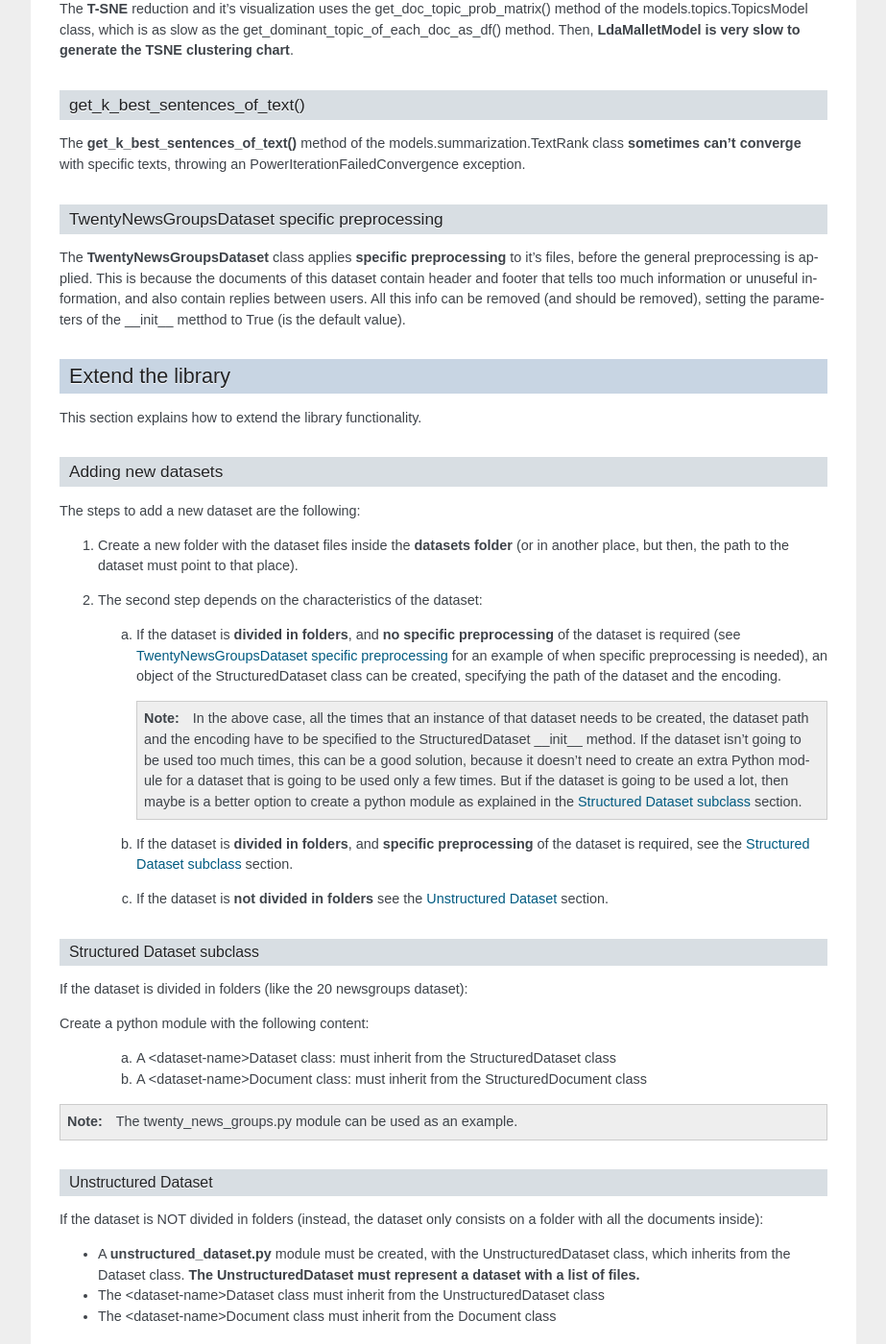
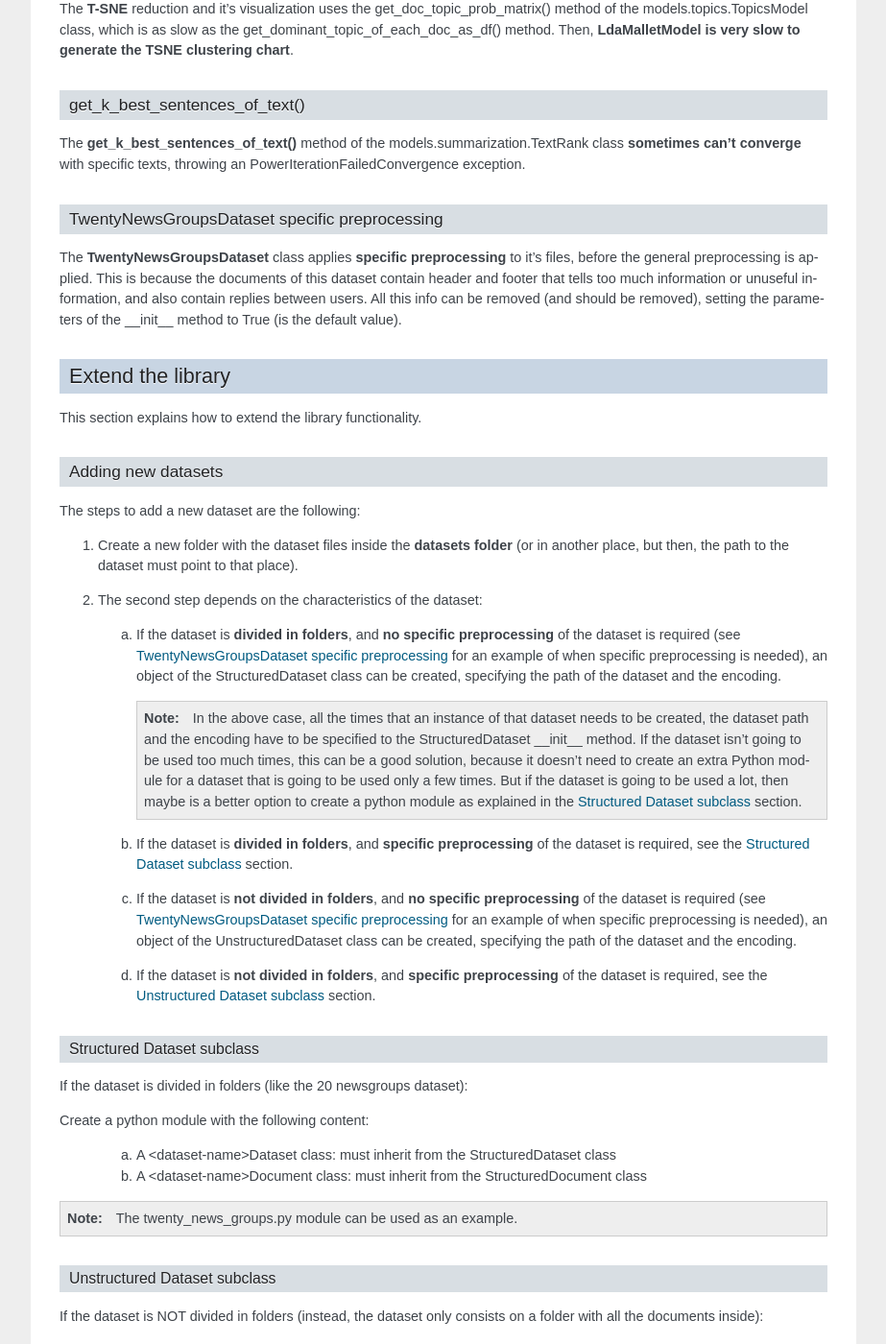
Before and after one commit to CarlosSanabriaM/topics_and_summary, a Sphinx documentation site: the page built from topics_and_summary/docs/source/development/api.rst, in a window 1280 px wide and 1400 px high, scrolled down 4590 px. Shown: the whole window at 96% size, without its empty margins (198-1121 px from the left). Built offline with Sphinx 7.4.7, drawn with Linux system fonts in a browser that asks for light colours; some of the changed text lies outside the part shown.

Commit message:
feat: Updated documentation with the unstructured_dataset.py module changes.

```diff
--- a/topics_and_summary/docs/source/api/topics_and_summary.datasets.rst
+++ b/topics_and_summary/docs/source/api/topics_and_summary.datasets.rst
@@ -6,3 +6,4 @@
    topics_and_summary.datasets.common
    topics_and_summary.datasets.structured_dataset
    topics_and_summary.datasets.twenty_news_groups
+   topics_and_summary.datasets.unstructured_dataset
--- a/topics_and_summary/docs/source/development/api.rst
+++ b/topics_and_summary/docs/source/development/api.rst
@@ -245,7 +245,7 @@
 The **TwentyNewsGroupsDataset** class applies **specific preprocessing** to it's files, before the general preprocessing is applied.
 This is because the documents of this dataset contain header and footer that tells too much information or unuseful information,
 and also contain replies between users. All this info can be removed (and should be removed), setting the parameters of the
-__init__ metthod to True (is the default value).
+__init__ method to True (is the default value).
 
 
 
@@ -277,7 +277,12 @@
 
    b. If the dataset is **divided in folders**, and **specific preprocessing** of the dataset is required,
       see the :ref:`structured-dataset-subclass` section.
-   c. If the dataset is **not divided in folders** see the :ref:`unstructured-dataset` section.
+   c. If the dataset is **not divided in folders**, and **no specific preprocessing** of the dataset is required
+      (see :ref:`20_newsgroups_specific_preprocessing` for an example of when specific preprocessing is needed),
+      an object of the UnstructuredDataset class can be created, specifying the path of the dataset and the encoding.
+   d. If the dataset is **not divided in folders**, and **specific preprocessing** of the dataset is required,
+      see the :ref:`unstructured-dataset-subclass` section.
+
 
 .. _structured-dataset-subclass:
 
@@ -294,17 +299,17 @@
 .. note:: The twenty_news_groups.py module can be used as an example.
 
 
-.. _unstructured-dataset:
+.. _unstructured-dataset-subclass:
 
-Unstructured Dataset
-""""""""""""""""""""
+Unstructured Dataset subclass
+"""""""""""""""""""""""""""""
 
 If the dataset is NOT divided in folders (instead, the dataset only consists on a folder with all the documents inside):
 
-* A **unstructured_dataset.py** module must be created, with the UnstructuredDataset class, which inherits from the Dataset class.
-  **The UnstructuredDataset must represent a dataset with a list of files.**
-* The <dataset-name>Dataset class must inherit from the UnstructuredDataset class
-* The <dataset-name>Document class must inherit from the Document class
+Create a python module with the following content:
+
+   a. A <dataset-name>Dataset class: must inherit from the UnstructuredDataset class
+   b. A <dataset-name>Document class: must inherit from the UnstructuredDocument class
 
 Preprocessing unstructured datasets
 ^^^^^^^^^^^^^^^^^^^^^^^^^^^^^^^^^^^
```
Also changed, not shown: topics_and_summary/docs/source/api/topics_and_summary.datasets.unstructured_dataset.rst (added, +7 -0 lines).
